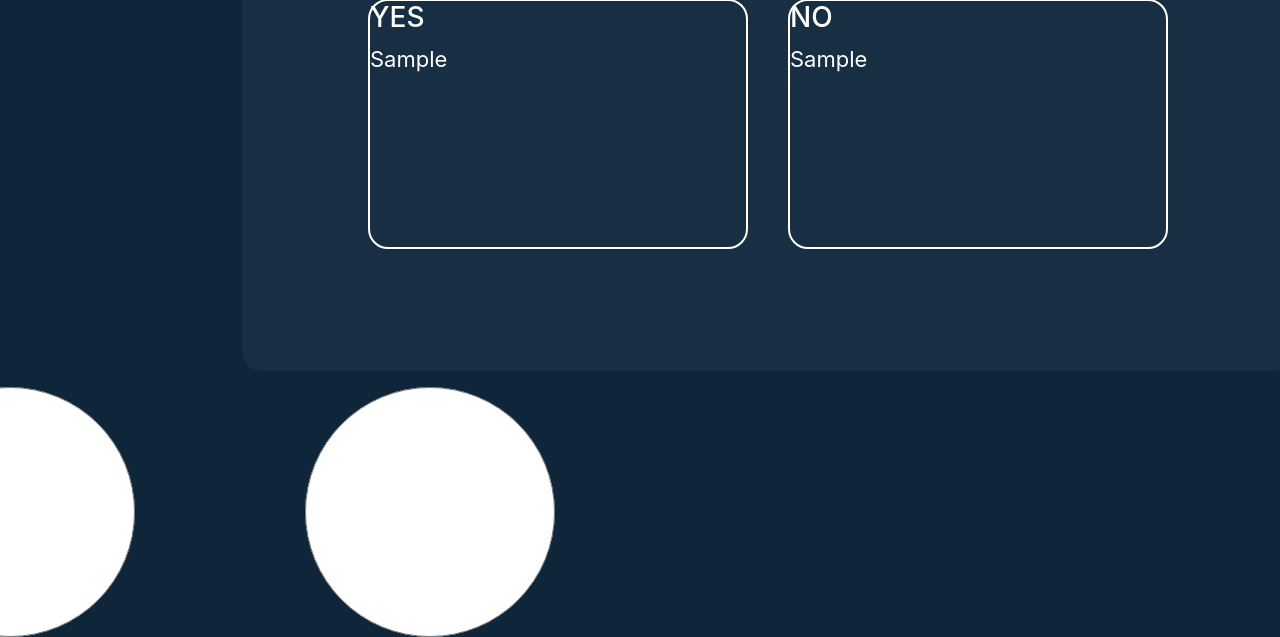
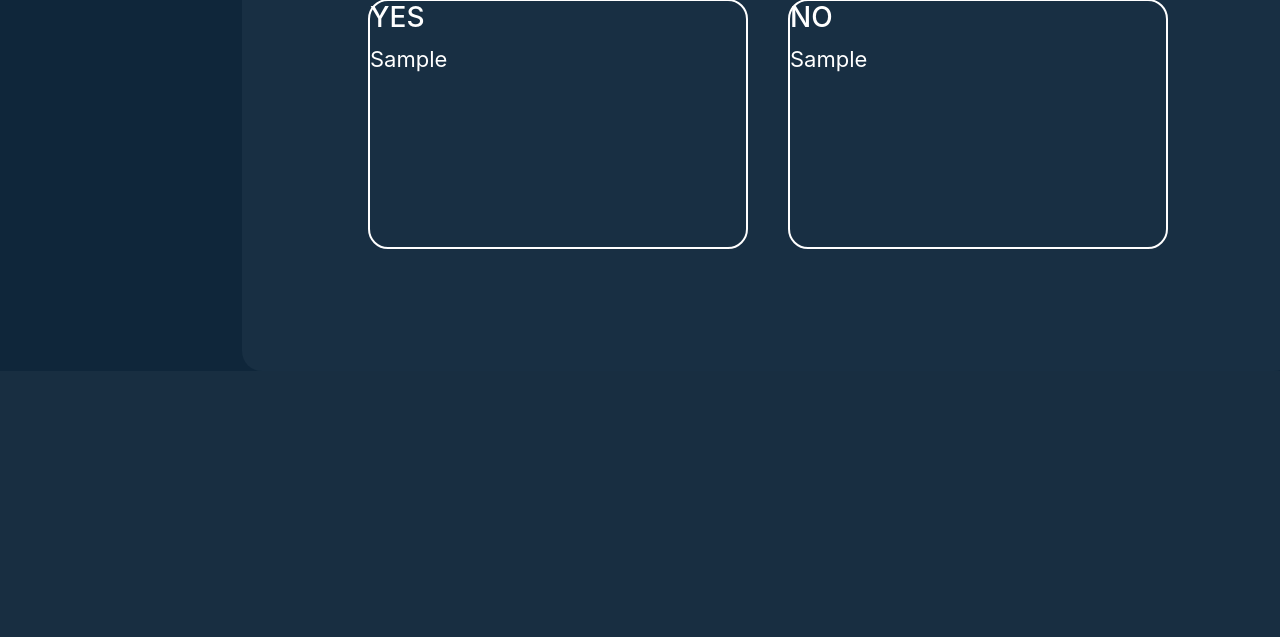
Before and after one commit to SabantuYusuf/propositions, a Django app: page /propositions/1 in a window 1280 px wide. Shown: the part 555-1192 px from the top of the page. After the commit the page ends 804 px from the top, so only its background shows below. Run offline with Django 3.2, Linux system fonts and the light colour scheme; tables that the repository leaves empty hold one stand-in row (values such as "Sample post"); some libraries are stand-ins or nearby versions.

Commit message:
merged stuff

```diff
--- a/main_app/static/css/styles.css
+++ b/main_app/static/css/styles.css
@@ -295,5 +295,13 @@ ul {
 }
 
 a {
-  text-decoration: none; !important
+  text-decoration: none;
 }
+
+.radio {
+  position: relative;
+  top: -75px;
+  left: 50px;
+  opacity: 0;
+  width: 300px;
+}
--- a/main_app/templates/show.html
+++ b/main_app/templates/show.html
@@ -39,18 +39,16 @@
     </div>
 
 <div>
-    <a href="{% url 'index' %} "><button > View your votenote</button> </a>
+    <a href="{% url 'index' %}"><button> View your votenote</button></a>
 </div>
+
 <!-- SIDEBAR -->
 <div class="sidebar-container">
     <ul class="sidebar-ul">
-    <!-- CITY NAMES -->
     {% for proposition in side_bar_proposition_numbers.all %}
         <a href={% url 'show' proposition.id %} style=color:{{ proposition.color }};>
             <li class="sidebar-item">
-                <!-- <span class="sidebar-text" onClick="this.style.backgroundColor ='#000'; this.style.color = '#FFF';" >{{proposition.number}}</span> -->
-                <!-- <span class="sidebar-text" style=“color:{{ proposition.color }};" onClick="this.style.backgroundColor ='#000'; this.style.color = '#FFF';" >{{proposition.number}}</span> -->
-                <span class="sidebar-text" >{{proposition.number}} </span>
+                <span class="sidebar-text">{{proposition.number}} </span>
             </li>
         </a>
     {% endfor %}
--- a/main_app/views.py
+++ b/main_app/views.py
@@ -22,17 +22,15 @@ def index(request):
     return render(request, 'index.html', context)
 
 
-
-
 def show(request, proposition_id):
     side_bar_proposition_numbers = Proposition.objects.all().order_by('number')
     proposition = Proposition.objects.get(id=proposition_id)
 
     if request.method == 'POST':
+
         print(request.POST['proposition'])
+        selected_option = request.POST.get('proposition', False);
 
-        # selected_option = request.POST['proposition']
-        selected_option = request.POST.get('proposition', False);
         if selected_option == 'yes':
             proposition.yes_count += 1
             proposition.color = '#FFFF00'
@@ -46,8 +44,8 @@ def show(request, proposition_id):
 
         proposition.save()
 
-        return redirect('index')
-        # return HttpResponseRedirect(request.path_info)
+        # return redirect('index')
+        return HttpResponseRedirect(request.path_info)
 
     context = {
         'proposition': proposition,
```
